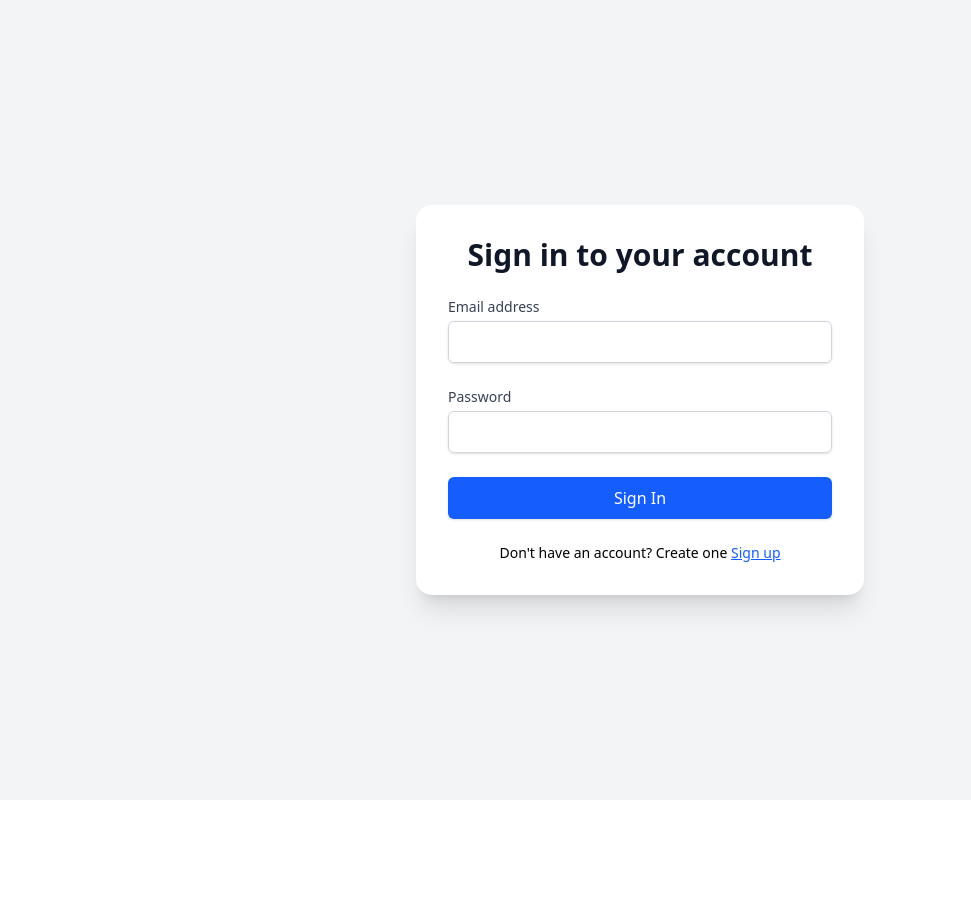
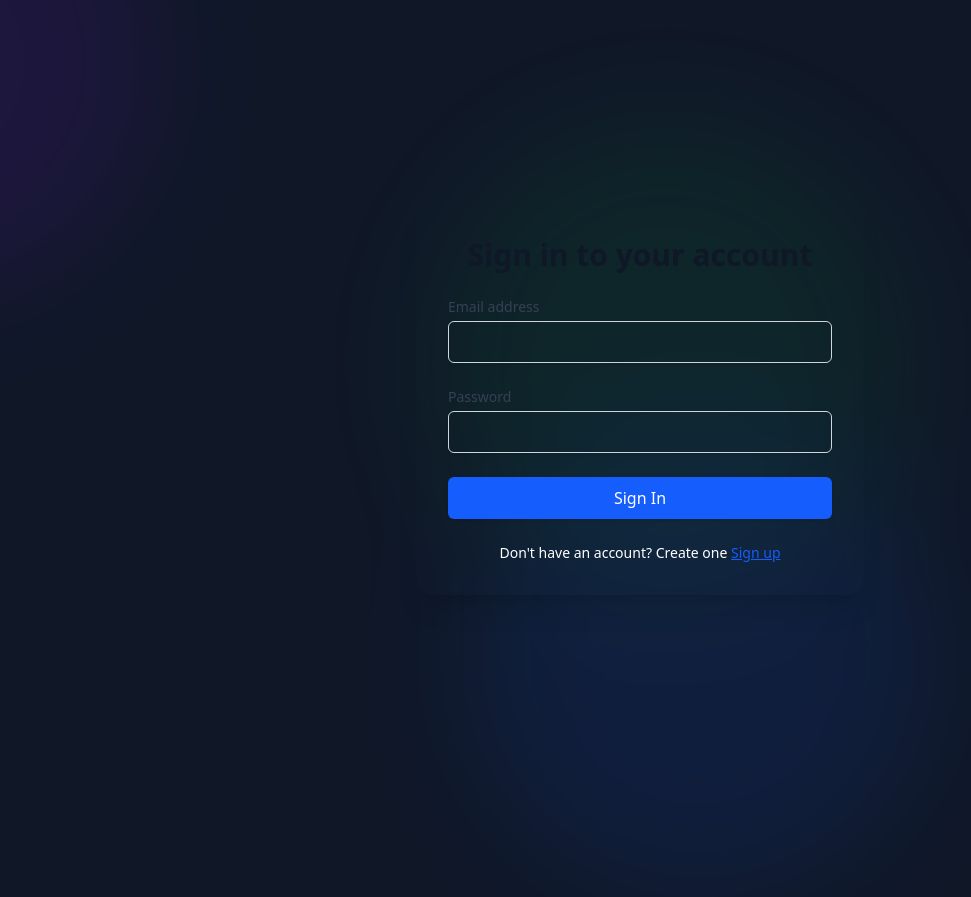
Before and after one commit to nirban256/ai_powered_productivity_app, a Next.js app: page / in a window 1280 px wide. Shown: the whole page, without its empty margins (0-971 px from the left). Before the commit the page ends 800 px from the top, so only its background shows below. Built offline with nearby package versions, Linux system fonts and the light colour scheme; no server answers.

Commit message:
improved the design

```diff
--- a/app/(dashboard)/tasks/page.tsx
+++ b/app/(dashboard)/tasks/page.tsx
@@ -9,6 +9,7 @@ import { useUserStore } from '@/lib/store/userStore';
 import { AnimatePresence, motion } from 'framer-motion';
 import { redirect } from 'next/navigation';
 import React, { useEffect, useState } from 'react'
+import toast from 'react-hot-toast';
 
 type Task = {
     id: string;
@@ -31,7 +32,12 @@ const TasksPage = () => {
             try {
                 setLoading(true);
                 const tasks = await fetch("/api/tasks");
-                if (!tasks.ok) (<h1 className='text-4xl font-semibold'>Failed to fetch the tasks</h1>);
+                if (!tasks.ok) (
+                    <>
+                        <h1 className='text-4xl font-semibold'>Failed to fetch the tasks</h1>
+                        toast.error("Error fetching tasks")
+                    </>
+                );
                 const data = await tasks.json();
                 seTask(data);
                 setLoading(false);
--- a/app/404.tsx
+++ /dev/null
@@ -1,13 +0,0 @@
-import React from 'react';
-
-const Custom404 = () => {
-    return (
-        <div>
-            <h1>
-                404 error, page not found!
-            </h1>
-        </div>
-    )
-}
-
-export default Custom404;
--- a/app/auth/error/page.tsx
+++ /dev/null
@@ -1,13 +0,0 @@
-import React from 'react'
-
-const ErrorPage = () => {
-    return (
-        <div>
-            <h1>
-                404! Page not found
-            </h1>
-        </div>
-    )
-}
-
-export default ErrorPage
--- a/app/auth/signin/page.tsx
+++ b/app/auth/signin/page.tsx
@@ -4,6 +4,7 @@ import { signIn } from 'next-auth/react'
 import { useState } from 'react'
 import { useRouter } from 'next/navigation'
 import { Loader2 } from 'lucide-react';
+import toast from 'react-hot-toast';
 
 export default function SignInPage() {
     const router = useRouter();
@@ -25,9 +26,10 @@ export default function SignInPage() {
 
             if (res?.error) {
                 console.log(res.error);
-                setError('Invalid email or password')
+                toast.error("Invalid Email or Password");
             } else {
-                router.push('/dashboard')
+                toast.success("Login successfull");
+                router.push('/dashboard');
             }
         } catch (error) {
             console.error("Error signing in ", error);
@@ -38,8 +40,8 @@ export default function SignInPage() {
     }
 
     return (
-        <div className="min-h-screen flex items-center justify-center bg-gray-100">
-            <div className="w-full max-w-md p-8 space-y-6 bg-white rounded-2xl shadow-xl">
+        <div className="min-h-screen flex items-center justify-center">
+            <div className="w-full max-w-md p-8 space-y-6  rounded-2xl shadow-xl">
                 <h2 className="text-center text-3xl font-bold text-gray-900">
                     Sign in to your account
                 </h2>
--- a/app/globals.css
+++ b/app/globals.css
@@ -1,17 +1,7 @@
 @import "tailwindcss";
 @import "tw-animate-css";
 
-
-:root {
-  --background-color: rgb(255, 255, 255);
-}
-
-body {
-  background-color: var(--background-color);
-}
-
 .wmde-markdown {
-  background-color: white !important;
   font-family: inherit !important;
   font-size: inherit !important;
   color: inherit !important;
@@ -19,3 +9,35 @@ body {
   box-shadow: none;
   border: none;
 }
+
+@layer utilities {
+  .animation-delay-2000 {
+    animation-delay: 2s;
+  }
+
+  .animation-delay-4000 {
+    animation-delay: 4s;
+  }
+}
+
+@keyframes blob {
+  0% {
+    transform: translate(0px, 0px) scale(1);
+  }
+
+  33% {
+    transform: translate(30px, -50px) scale(1.1);
+  }
+
+  66% {
+    transform: translate(-20px, 20px) scale(0.9);
+  }
+
+  100% {
+    transform: translate(0px, 0px) scale(1);
+  }
+}
+
+.animate-blob {
+  animation: blob 7s infinite;
+}
--- a/app/layout.tsx
+++ b/app/layout.tsx
@@ -6,6 +6,7 @@ import { getServerSession } from 'next-auth'
 import { authOptions } from '@/lib/auth'
 import SessionSync from "@/components/SessionSync";
 import Providers from "./providers";
+import { Toaster } from "react-hot-toast";
 
 const geistSans = Geist({
   variable: "--font-geist-sans",
@@ -27,17 +28,36 @@ export default async function RootLayout({
 }: Readonly<{
   children: React.ReactNode;
 }>) {
-  const session = await getServerSession(authOptions)
+  const session = await getServerSession(authOptions);
 
   return (
     <html lang="en">
       <body
-        className={`${geistSans.variable} ${geistMono.variable} antialiased`}
+        className={`${geistSans.variable} ${geistMono.variable} antialiased bg-gray-900 text-white `}
       >
-        <Providers>
-          <SessionSync />
-          {children}
-        </Providers>
+        <div className="absolute inset-0 -z-10 opacity-10">
+          <div className="absolute -top-1/4 -left-1/4 w-96 h-96 md:w-[500px] md:h-[500px] bg-purple-600 rounded-full mix-blend-screen filter blur-3xl animate-blob"></div>
+          <div className="absolute top-1/2 right-1/4 w-96 h-96 md:w-[500px] md:h-[500px] bg-blue-600 rounded-full mix-blend-screen filter blur-3xl animate-blob animation-delay-2000"></div>
+          <div className="absolute bottom-1/4 left-1/3 w-96 h-96 md:w-[500px] md:h-[500px] bg-green-600 rounded-full mix-blend-screen filter blur-3xl animate-blob animation-delay-4000"></div>
+        </div>
+
+        <main className="relative z-10 h-full">
+          <Providers>
+            <SessionSync />
+            <Toaster
+              position="bottom-right"
+              toastOptions={{
+                className: '',
+                duration: 3000,
+                style: {
+                  background: '#363636',
+                  color: '#fff',
+                },
+              }}
+            />
+            {children}
+          </Providers>
+        </main>
       </body>
     </html>
   );
--- /dev/null
+++ b/app/not-found.tsx
@@ -0,0 +1,50 @@
+"use client"
+
+import React from 'react';
+import { useRouter } from 'next/navigation';
+import { Home, Frown } from 'lucide-react';
+import toast from 'react-hot-toast';
+
+const ErrorPage = () => {
+    const router = useRouter();
+
+    const goHome = (e: React.MouseEvent<HTMLButtonElement>) => {
+        e.preventDefault();
+
+        setTimeout(() => {
+            router.push('/');
+        }, 3000);
+        toast.success("Redirecting you to home!");
+    };
+
+    return (
+        <div className="fixed inset-0 flex flex-col items-center justify-center text-center p-4">
+            <div className="relative z-10 flex flex-col items-center">
+                <div className="flex items-center justify-center mb-8 space-x-4">
+                    <Frown size={120} strokeWidth={1.5} className="text-red-500" />
+                    <h1 className="text-8xl sm:text-9xl font-black text-gray-100 tracking-tighter">
+                        Oops!
+                    </h1>
+                </div>
+
+                <h2 className="text-2xl sm:text-4xl font-bold text-gray-200 mb-2">
+                    Page Not Found.
+                </h2>
+
+                <p className="max-w-md text-gray-400 mb-8">
+                    The page you're looking for doesn't exist or is temporarily unavailable. Let's get you back on track.
+                </p>
+
+                <button
+                    onClick={goHome}
+                    className="bg-gradient-to-r from-blue-500 to-indigo-600 text-white font-semibold py-3 px-8 rounded-lg flex items-center space-x-2 hover:opacity-90 transition-all duration-300 shadow-lg hover:shadow-blue-500/50 cursor-pointer"
+                >
+                    <Home size={18} />
+                    <span>Go to Dashboard</span>
+                </button>
+            </div>
+        </div>
+    )
+}
+
+export default ErrorPage;
--- a/components/Sidebar.tsx
+++ b/components/Sidebar.tsx
@@ -31,11 +31,11 @@ const Sidebar = () => {
     ];
 
     return (
-        <aside className="w-64 bg-gray-100 text-gray-500">
+        <aside className="w-64">
             <nav>
                 <ul className="space-y-4 flex flex-col justify-between">
                     {menu.map((m) => (
-                        <li key={m.url} className="flex items-center hover:bg-gray-200 p-3">
+                        <li key={m.url} className="flex items-center p-3">
                             <a href={m.url} className='px-1 flex justify-between items-center gap-x-1.5'>
                                 <m.icon className="w-5 h-5" />
                                 {m.display}
--- a/components/Topbar.tsx
+++ b/components/Topbar.tsx
@@ -7,7 +7,7 @@ const Topbar = () => {
     const user = useUserStore(s => s.user);
 
     return (
-        <header className="w-full bg-white shadow p-4">
+        <header className="w-full shadow p-4">
             <nav>
                 <ul className="flex justify-between items-center">
                     <li>
--- a/lib/store/dashboardStore.ts
+++ b/lib/store/dashboardStore.ts
@@ -1,3 +1,4 @@
+import toast from "react-hot-toast";
 import { create } from "zustand";
 
 type Task = {
@@ -48,8 +49,10 @@ export const useDashboardStore = create<DashboardStore>()((set) => ({
             if (!res.ok) throw new Error("Failed to fetch dashboard data");
             const data = await res.json();
             set({ summary: data, loading: false });
+            toast.success("Fetched the user data");
         } catch (error) {
             console.error("Dashboard fetch error:", error);
+            toast.error("Error fetching user data");
             set({ loading: false });
         }
     },
--- a/package.json
+++ b/package.json
@@ -30,6 +30,7 @@
     "react": "^19.0.0",
     "react-day-picker": "^9.8.0",
     "react-dom": "^19.0.0",
+    "react-hot-toast": "^2.5.2",
     "resend": "^4.5.1",
     "tailwind-merge": "^3.3.0",
     "zustand": "^5.0.5"
```
Also changed, not shown: 1 other file (tests, documents, lock files or other folders).
